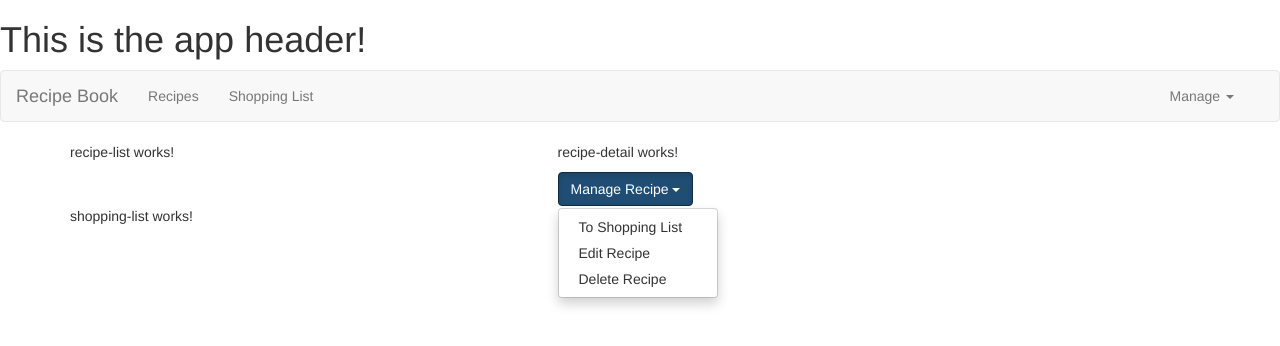
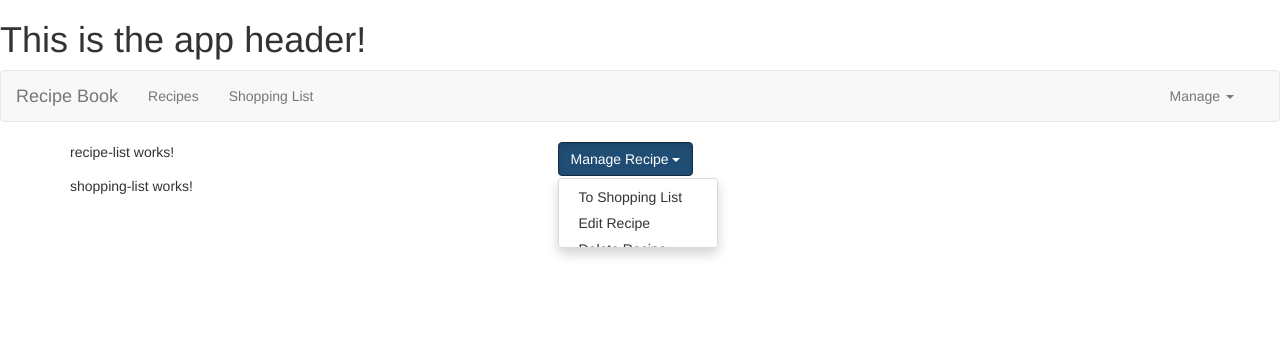
Before and after one commit to natanielmendes/angular-recipes-shopping, an Angular app: page / in a window 1280 px wide. Both pictures are taken after a click on the button "Manage Recipe". Shown: the top 346 px of the page. Built offline with nearby package versions, Linux system fonts and the light colour scheme.

Commit message:
dropdown menu max size setting with data coming from array

```diff
--- a/src/app/app.module.ts
+++ b/src/app/app.module.ts
@@ -1,5 +1,6 @@
 import { BrowserModule } from '@angular/platform-browser';
 import { NgModule } from '@angular/core';
+import { FormsModule } from '@angular/forms';
 
 import { AppComponent } from './app.component';
 import { HeaderComponent } from './header/app-header.component';
@@ -24,7 +25,8 @@ import { DropdownDirective } from './shared/dropdown.directive';
     DropdownDirective
   ],
   imports: [
-    BrowserModule
+    BrowserModule,
+    FormsModule
   ],
   providers: [],
   bootstrap: [AppComponent]
--- a/src/app/recipes/recipe-detail/recipe-detail.component.css
+++ b/src/app/recipes/recipe-detail/recipe-detail.component.css
@@ -0,0 +1,5 @@
+.scrollable-menu {
+    height: auto;
+    max-height: 70px;
+    overflow-x: hidden;
+}
--- a/src/app/recipes/recipe-detail/recipe-detail.component.html
+++ b/src/app/recipes/recipe-detail/recipe-detail.component.html
@@ -1,11 +1,8 @@
-<p>recipe-detail works!</p>
 <div class="btn-group" appDropdown>
     <button class="btn btn-primary dropdown-toggle">
         Manage Recipe <span class="caret"></span>
     </button>
-    <ul class="dropdown-menu">
-        <li><a href="#">To Shopping List</a></li>
-        <li><a href="#">Edit Recipe</a></li>
-        <li><a href="#">Delete Recipe</a></li>
+    <ul class="dropdown-menu scrollable-menu">
+        <li *ngFor="let item of itemsOnDropdown"><a href="#">{{item}}</a></li>
     </ul>
 </div>
--- a/src/app/recipes/recipe-detail/recipe-detail.component.ts
+++ b/src/app/recipes/recipe-detail/recipe-detail.component.ts
@@ -6,6 +6,7 @@ import { Component, OnInit } from '@angular/core';
   styleUrls: ['./recipe-detail.component.css']
 })
 export class RecipeDetailComponent implements OnInit {
+  itemsOnDropdown = ['To Shopping List', 'Edit Recipe', 'Delete Recipe'];
 
   constructor() { }
 
```
